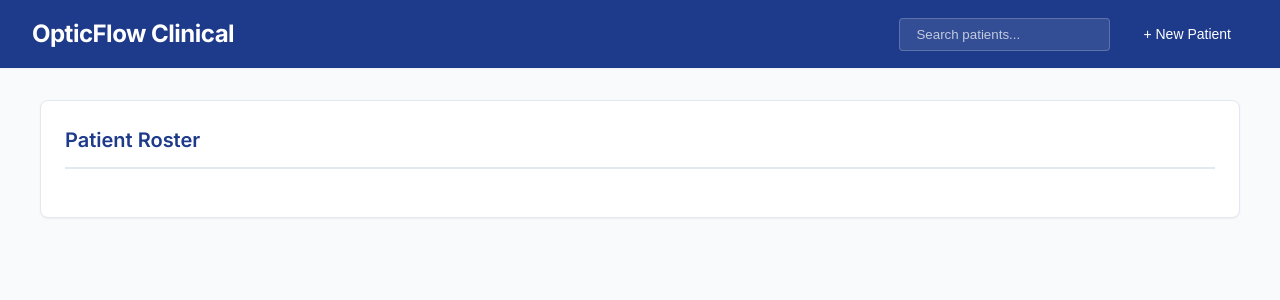
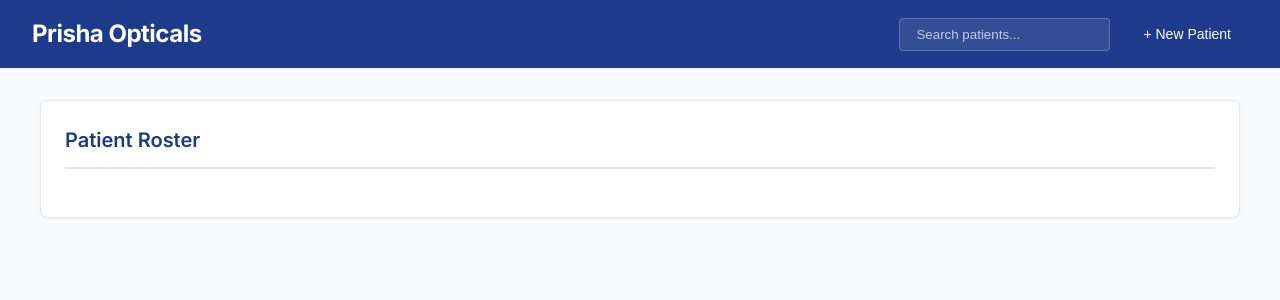
Before and after one commit to Sanikaaher/Optic-flow, a FastAPI app: template templates/index.html in a window 1280 px wide. Shown: the top 300 px of the page. Run offline with FastAPI, Linux system fonts and the light colour scheme; the template is opened without the code that fills it, so the values that code supplies are empty.

Commit message:
Rebranded to Prisha Opticals and full UI/UX clinical overhaul

```diff
--- a/main.py
+++ b/main.py
@@ -28,7 +28,7 @@ def verify_credentials(credentials: HTTPBasicCredentials = Depends(security)):
         )
     return credentials.username
 
-app = FastAPI(title="Optometry Clinic API", dependencies=[Depends(verify_credentials)])
+app = FastAPI(title="Prisha Opticals API", dependencies=[Depends(verify_credentials)])
 
 # Ensure directories exist
 os.makedirs("static", exist_ok=True)
@@ -155,7 +155,7 @@ def get_whatsapp_bill_url(visit_id: int, db: Session = Depends(get_db)):
 
     # Format message
     message = f"Hello {patient.name},\n\n"
-    message += f"Here is your bill from the Optometry Clinic (Visit ID: {visit.id}).\n\n"
+    message += f"Here is your bill from Prisha Opticals (Visit ID: {visit.id}).\n\n"
     message += f"*Total Amount:* {visit.total_amount}\n"
     message += f"*Advance Paid:* {visit.advance_paid}\n"
     message += f"*Balance Due:* {visit.balance_due}\n"
--- a/templates/index.html
+++ b/templates/index.html
@@ -3,14 +3,14 @@
 <head>
     <meta charset="UTF-8">
     <meta name="viewport" content="width=device-width, initial-scale=1.0">
-    <title>OpticFlow Medical Administration</title>
+    <title>Prisha Opticals Administration</title>
     <!-- Modern professional font -->
     <link href="https://fonts.googleapis.com/css2?family=Inter:wght@400;500;600;700&display=swap" rel="stylesheet">
     <link rel="stylesheet" href="/static/styles.css">
 </head>
 <body>
     <nav class="navbar">
-        <div class="logo">OpticFlow Clinical</div>
+        <div class="logo">Prisha Opticals</div>
         <div class="nav-actions">
             <!-- Search bar -->
             <input type="text" id="patientSearch" placeholder="Search patients..." onkeyup="handleSearch()">
```
Also changed, not shown: README.md.
